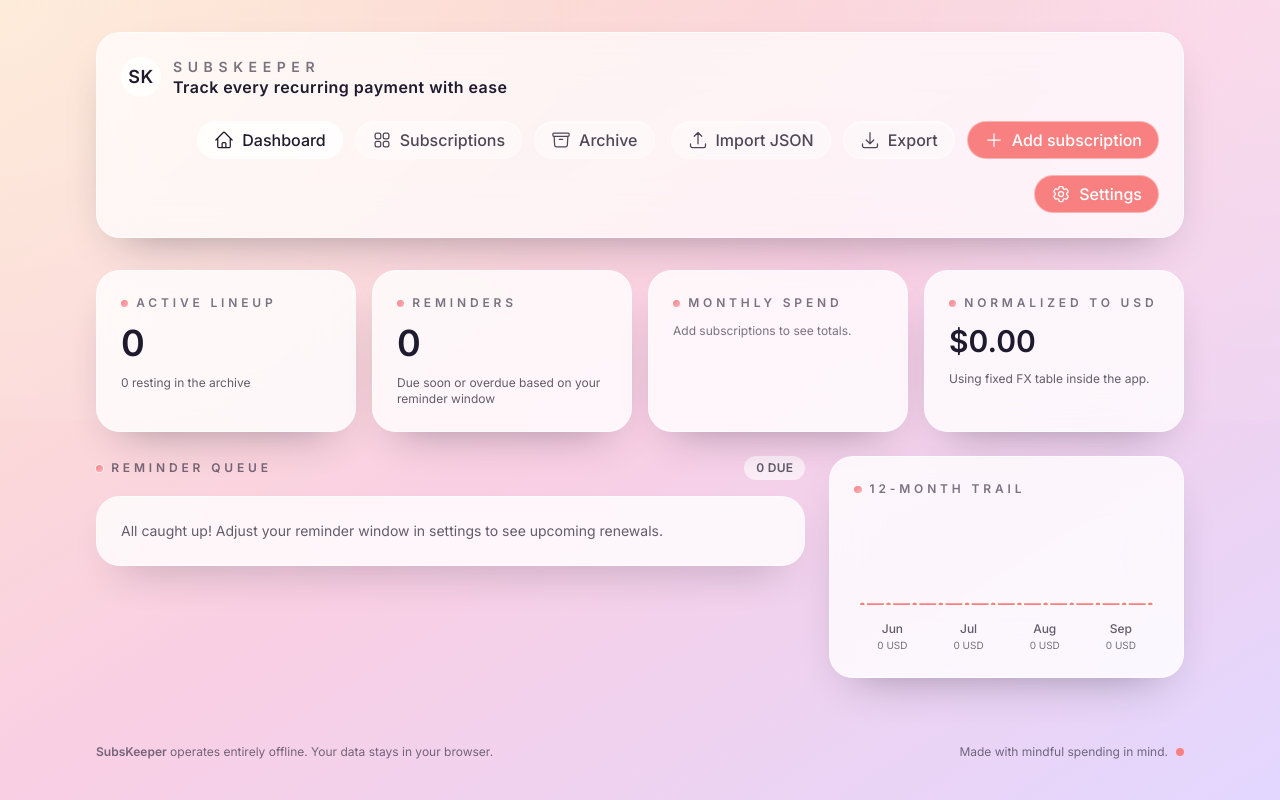
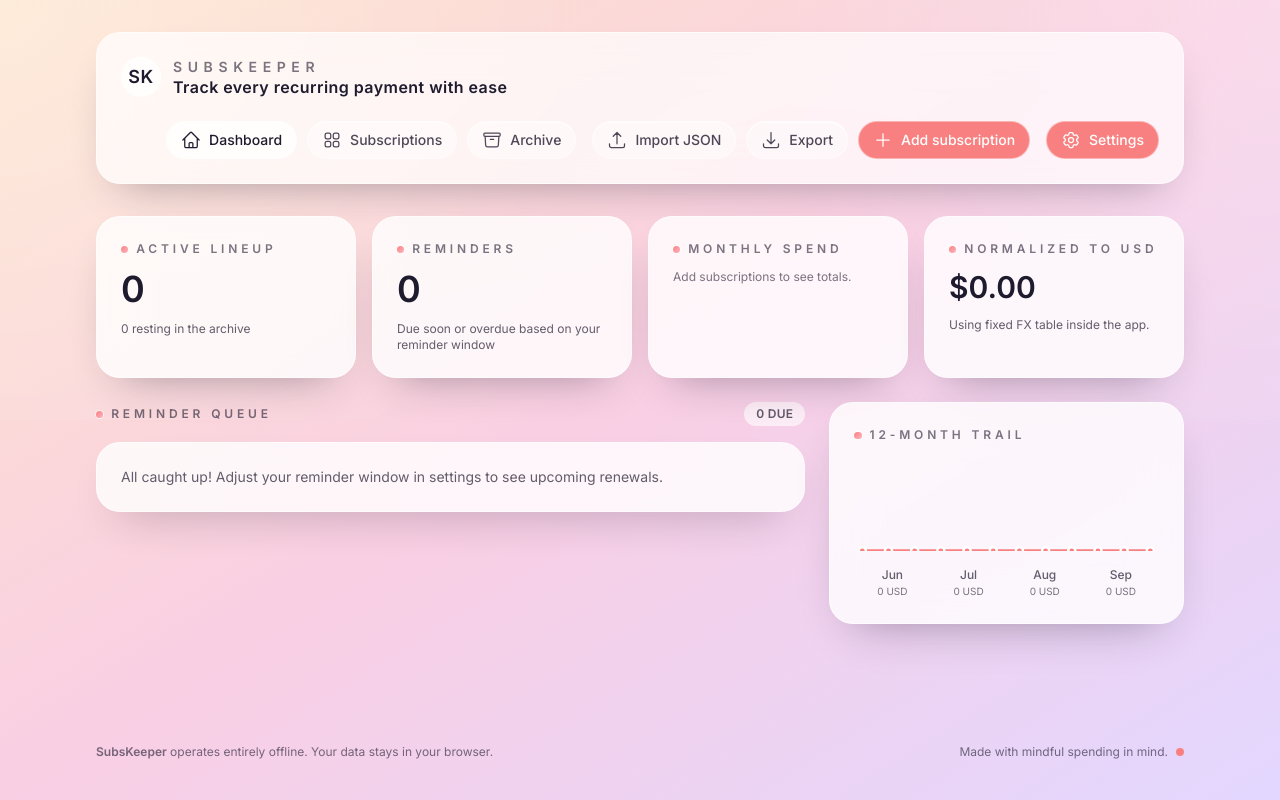
Before and after one commit to AndreevMakc/subscriptions, a React (Vite) app in the folder frontend/: page / in a window 1280 px wide. Built offline with nearby package versions, Linux system fonts and the light colour scheme.

Commit message:
feat: improve header nav responsiveness

```diff
--- a/frontend/src/components/HeaderNav.tsx
+++ b/frontend/src/components/HeaderNav.tsx
@@ -35,6 +35,10 @@
   const { t, locale } = useI18n()
   const isRussian = locale === 'ru'
   const [mobileMenuOpen, setMobileMenuOpen] = useState(false)
+  const desktopTextClass = isRussian
+    ? 'text-sm leading-tight xl:text-base'
+    : 'text-[13px] leading-tight xl:text-sm 2xl:text-base'
+  const desktopPaddingClass = isRussian ? 'px-3 py-2' : 'px-3.5 py-2'
 
   useEffect(() => {
     if (!mobileMenuOpen) return
@@ -120,9 +124,10 @@
 
   const desktopNavLinkClasses = ({ isActive }: { isActive: boolean }) =>
     clsx(
-      'pill-button flex items-center gap-2 text-sm font-medium transition md:text-base',
-      'whitespace-normal break-words text-center',
-      isRussian ? 'px-3 py-2' : 'px-4 py-2',
+      'pill-button flex items-center gap-2 font-medium transition',
+      desktopTextClass,
+      'whitespace-nowrap text-center',
+      desktopPaddingClass,
       isActive ? 'bg-white/80 text-midnight shadow-card' : 'bg-white/40 text-midnight/80 hover:text-midnight',
     )
 
@@ -138,7 +143,7 @@
             <span className="block text-base font-semibold leading-tight text-midnight">{t('nav.tagline')}</span>
           </span>
         </NavLink>
-        <div className="flex items-center gap-2 md:hidden">
+        <div className="flex items-center gap-2 lg:hidden">
           <NavLink
             to={{ pathname: '/subscriptions/new', search: location.search }}
             className="pill-button flex h-10 w-10 items-center justify-center bg-accent text-white shadow-card hover:bg-accent/90"
@@ -159,51 +164,54 @@
         </div>
       </div>
 
-      <div className="hidden w-full flex-wrap items-center justify-end gap-3 md:flex md:gap-4">
-        <nav className={clsx('flex flex-wrap items-center gap-3', isRussian && 'gap-2')}>
+      <div className="hidden w-full items-center justify-end gap-3 lg:flex lg:gap-4">
+        <nav className="flex flex-nowrap items-center gap-2.5">
           {navItems.map(({ to, key, Icon }) => (
             <NavLink key={to} to={to} className={desktopNavLinkClasses} end={to === '/'}>
-              <Icon aria-hidden="true" className="h-5 w-5" />
-              <span className="leading-tight">{t(key)}</span>
+              <Icon aria-hidden="true" className="h-5 w-5 shrink-0" />
+              <span className="whitespace-nowrap">{t(key)}</span>
             </NavLink>
           ))}
         </nav>
-        <div className={clsx('flex flex-wrap items-center gap-3', isRussian && 'gap-2')}>
+        <div className="flex flex-nowrap items-center gap-2.5">
           <button
             type="button"
             className={clsx(
-              'pill-button flex items-center gap-2 text-sm font-medium transition md:text-base',
-              isRussian ? 'px-3 py-2' : 'px-4 py-2',
+              'pill-button flex items-center gap-2 font-medium transition',
+              desktopTextClass,
+              desktopPaddingClass,
               'bg-white/40 text-midnight/80 hover:text-midnight',
             )}
             onClick={handleImportClick}
             aria-label={t('import.ariaLabel')}
           >
-            <ArrowUpTrayIcon aria-hidden="true" className="h-5 w-5" />
-            <span className="leading-tight">{t('nav.importJson')}</span>
+            <ArrowUpTrayIcon aria-hidden="true" className="h-5 w-5 shrink-0" />
+            <span className="whitespace-nowrap">{t('nav.importJson')}</span>
           </button>
           <button
             type="button"
             className={clsx(
-              'pill-button flex items-center gap-2 text-sm font-medium transition md:text-base',
-              isRussian ? 'px-3 py-2' : 'px-4 py-2',
+              'pill-button flex items-center gap-2 font-medium transition',
+              desktopTextClass,
+              desktopPaddingClass,
               'bg-white/40 text-midnight/80 hover:text-midnight',
             )}
             onClick={handleExport}
           >
-            <ArrowDownTrayIcon aria-hidden="true" className="h-5 w-5" />
-            <span className="leading-tight">{t('nav.export')}</span>
+            <ArrowDownTrayIcon aria-hidden="true" className="h-5 w-5 shrink-0" />
+            <span className="whitespace-nowrap">{t('nav.export')}</span>
           </button>
           <NavLink
             to={{ pathname: '/subscriptions/new', search: location.search }}
             className={clsx(
-              'pill-button flex items-center gap-2 bg-accent text-sm font-medium text-white shadow-card transition hover:bg-accent/90 md:text-base',
-              isRussian ? 'px-3 py-2' : 'px-4 py-2',
+              'pill-button flex items-center gap-2 bg-accent font-medium text-white shadow-card transition hover:bg-accent/90',
+              desktopTextClass,
+              desktopPaddingClass,
             )}
             aria-label={addSubscriptionLabel}
           >
-            <PlusIcon aria-hidden="true" className="h-5 w-5" />
-            <span aria-hidden={isRussian} className="leading-tight">
+            <PlusIcon aria-hidden="true" className="h-5 w-5 shrink-0" />
+            <span aria-hidden={isRussian} className="whitespace-nowrap">
               {addSubscriptionText}
             </span>
             {isRussian && <span className="sr-only">{addSubscriptionLabel}</span>}
@@ -213,19 +221,20 @@
           to="/settings"
           className={({ isActive }) =>
             clsx(
-              'pill-button flex items-center gap-2 text-sm font-medium text-white shadow-card transition md:text-base',
-              isRussian ? 'px-3 py-2' : 'px-4 py-2',
+              'pill-button flex items-center gap-2 font-medium text-white shadow-card transition',
+              desktopTextClass,
+              desktopPaddingClass,
               isActive ? 'bg-accent/90' : 'bg-accent hover:bg-accent/90',
             )
           }
         >
-          <Cog6ToothIcon aria-hidden="true" className="h-5 w-5" />
-          <span className="leading-tight">{t('nav.settings')}</span>
+          <Cog6ToothIcon aria-hidden="true" className="h-5 w-5 shrink-0" />
+          <span className="whitespace-nowrap">{t('nav.settings')}</span>
         </NavLink>
       </div>
 
       {mobileMenuOpen ? (
-        <div className="fixed inset-0 z-50 flex justify-end bg-midnight/30 backdrop-blur-sm md:hidden" onClick={() => setMobileMenuOpen(false)}>
+        <div className="fixed inset-0 z-50 flex justify-end bg-midnight/30 backdrop-blur-sm lg:hidden" onClick={() => setMobileMenuOpen(false)}>
           <div
             id="mobile-navigation"
             role="dialog"
```
